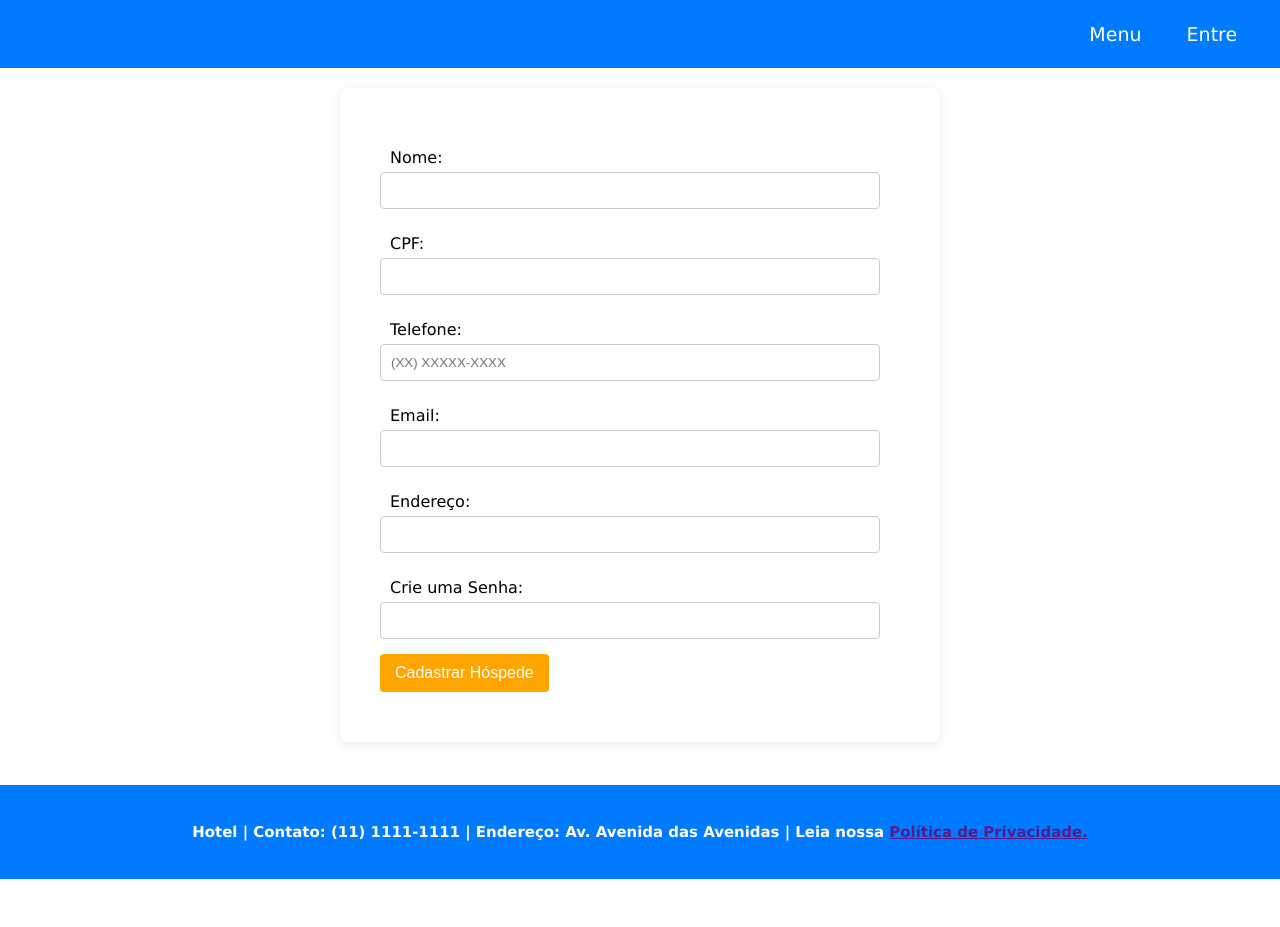
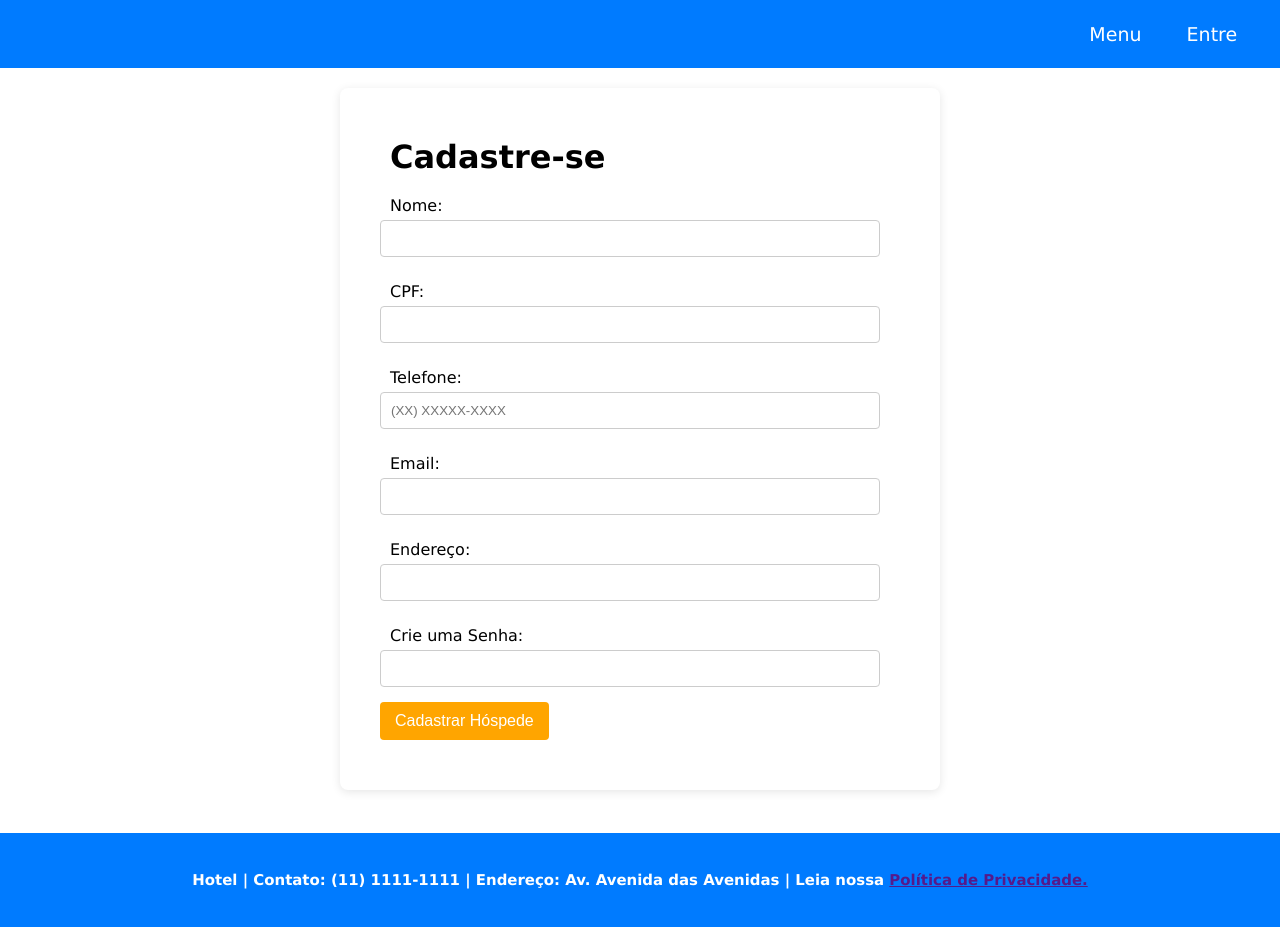
Before and after one commit to Rafael1572008/Trabalho_Web_3, a website built with Parcel: page src/hospede/cadastro_hospede.html in a window 1280 px wide. Before the commit the page ends 879 px from the top, so only its background shows below. Built offline with nearby package versions, Linux system fonts and the light colour scheme.

Commit message:
cadastro mais interativo

```diff
--- a/src/hospede/cadastro_hospede.html
+++ b/src/hospede/cadastro_hospede.html
@@ -16,7 +16,10 @@
       </nav>
     </div>
     <main>
-      <!-- Corrigido o ID para 'hospedes' para coincidir com o JavaScript -->
+      <!-- Novo título em negrito -->
+      <h1 class="titulo-cadastro">Cadastre-se</h1>
+
+      <!-- Formulário -->
       <form id="hospedes">
         <label for="nome">Nome:</label>
         <input type="text" id="nome" name="nome" required />
@@ -34,7 +37,6 @@
         <input type="text" id="endereco" name="endereco" required />
 
         <label for="senha">Crie uma Senha:</label>
-        <!-- Alterado o tipo para 'password' para ocultar a senha -->
         <input type="password" id="senha" name="senha" required />
 
         <button type="submit">Cadastrar Hóspede</button>
```
